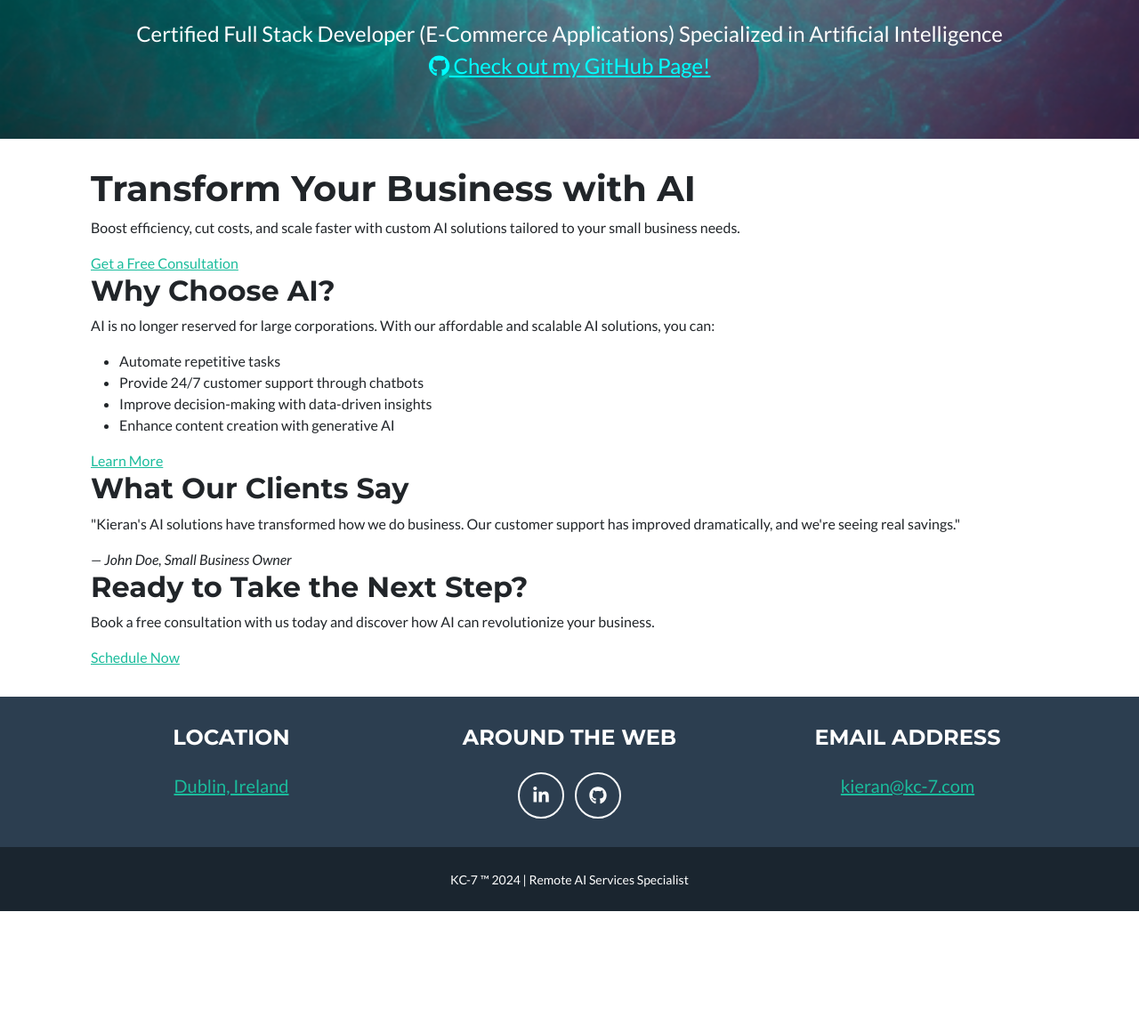
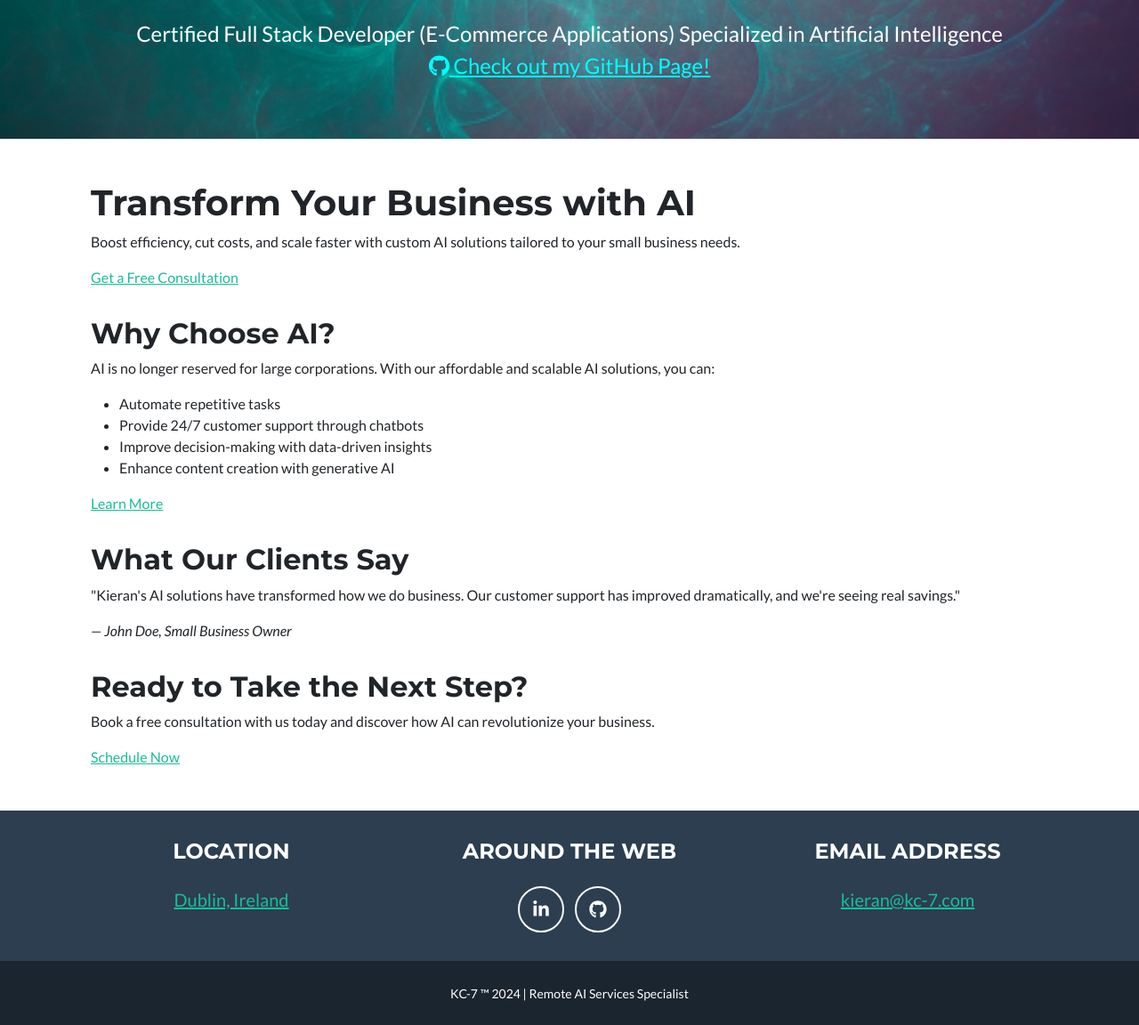
Before and after one commit to KC-7/ai-services, a Flask app: page / in a window 1280 px wide. Shown: the part 584-1736 px from the top of the page at 89% size. Before the commit the page ends 1608 px from the top, so only its background shows below. Run offline with Flask 2, Linux system fonts and the light colour scheme; some libraries are stand-ins or nearby versions.

Commit message:
Update styling for spacing

```diff
--- a/site/static/css/custom.css
+++ b/site/static/css/custom.css
@@ -1,8 +1,16 @@
 /* styles.css */
 
-/* Padding for Main Container */
+/* Styling for Main Container */
 .container-main {
   padding: 2rem;
+}
+
+.container-main div {
+  padding: 1rem 0;
+}
+
+.contact-form div {
+  padding: 0;
 }
 
 /* Center images horizontally and vertically */
--- a/site/templates/contact.html
+++ b/site/templates/contact.html
@@ -7,7 +7,7 @@
 <h2>{{ page_title }}</h2>
 
     <div class="row">
-        <div class="col-lg-8 col-md-10 mx-auto">
+        <div class="col-lg-8 col-md-10 mx-auto contact-form">
 
             {% with messages = get_flashed_messages() %}
                 {% if messages %}
--- a/site/templates/index.html
+++ b/site/templates/index.html
@@ -3,13 +3,13 @@
 {% block title %}AI Solutions for Your Business{% endblock %}
 
 {% block content %}
-<section id="hero">
+<div id="hero">
     <h1>Transform Your Business with AI</h1>
     <p>Boost efficiency, cut costs, and scale faster with custom AI solutions tailored to your small business needs.</p>
     <a href="/contact" class="cta">Get a Free Consultation</a>
-</section>
+</div>
 
-<section id="why-ai">
+<div id="why-ai">
     <h2>Why Choose AI?</h2>
     <p>AI is no longer reserved for large corporations. With our affordable and scalable AI solutions, you can:</p>
     <ul>
@@ -19,18 +19,18 @@
         <li>Enhance content creation with generative AI</li>
     </ul>
     <a href="/services" class="cta">Learn More</a>
-</section>
+</div>
 
-<section id="testimonials">
+<div id="testimonials">
     <h2>What Our Clients Say</h2>
     <blockquote>"Kieran's AI solutions have transformed how we do business. Our customer support has improved dramatically, and we're seeing real savings."</blockquote>
     <cite>— John Doe, Small Business Owner</cite>
-</section>
+</div>
 
-<section id="cta-banner">
+<div id="cta-banner">
     <h2>Ready to Take the Next Step?</h2>
     <p>Book a free consultation with us today and discover how AI can revolutionize your business.</p>
     <a href="/contact" class="cta">Schedule Now</a>
-</section>
+</div>
 
 {% endblock %}
```
